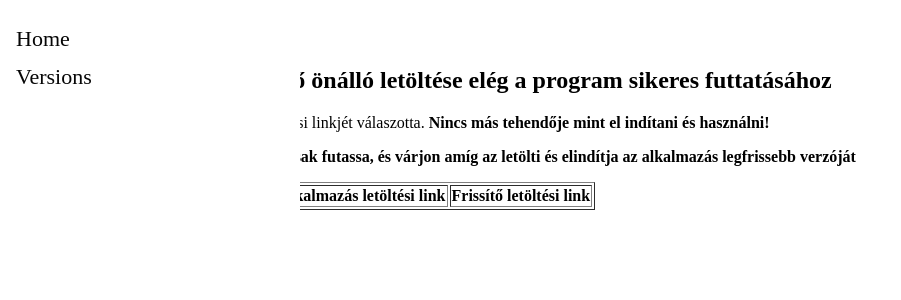
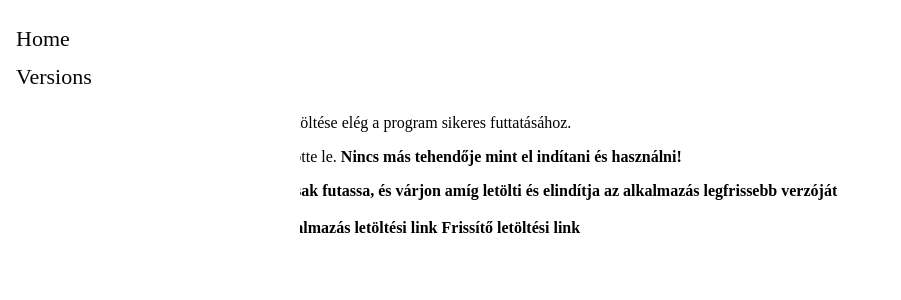
Before and after one commit to zozobalogh0817/zocs, a Jekyll site: the page built from versions.md, in a window 1280 px wide. Shown: the top 300 px of the page, without its empty margins (0-901 px from the left). Built offline with Jekyll 4.4.1, drawn with Linux system fonts in a browser that asks for light colours.

```diff
--- a/versions.md
+++ b/versions.md
@@ -4,20 +4,17 @@ title: Versions
 options: {menuItem: true}
 ---
 
-<div>
-    <h2>Az alkalmazás vagy a frissítő önálló letöltése elég a program sikeres futtatásához</h2>
-    <p>Abban az esetben ha ön az alkalmazás letöltési linkjét válaszotta.
-        <b>
-            Nincs más tehendője mint el indítani és használni!
-        </b>
-    </p>
-    <p>Ha ön a Frissítőt töltötte le.
-        és <b>
-            Egyszerűen csak futassa, és várjon amíg az letölti és elindítja az alkalmazás legfrissebb verzóját
-        </b>
-    </p>
-</div>
-<table border id="table">
+## Frissítés vagy telepítés
+
+> Az alkalmazás vagy a frissítő önálló letöltése elég a program sikeres futtatásához.
+
+Abban az esetben ha ön az `Alkalmazást` töltötte le.
+**Nincs más tehendője mint el indítani és használni!**
+
+Ha ön a `Frissítőt` töltötte le.
+**Egyszerűen csak futassa, és várjon amíg letölti és elindítja az alkalmazás legfrissebb verzóját**
+
+<table id="table">
     <tr>
         <th>Verzió szám</th>
         <th>Változások</th>
```
Also changed, not shown: other parts of versions.md (+20 -32 lines).
